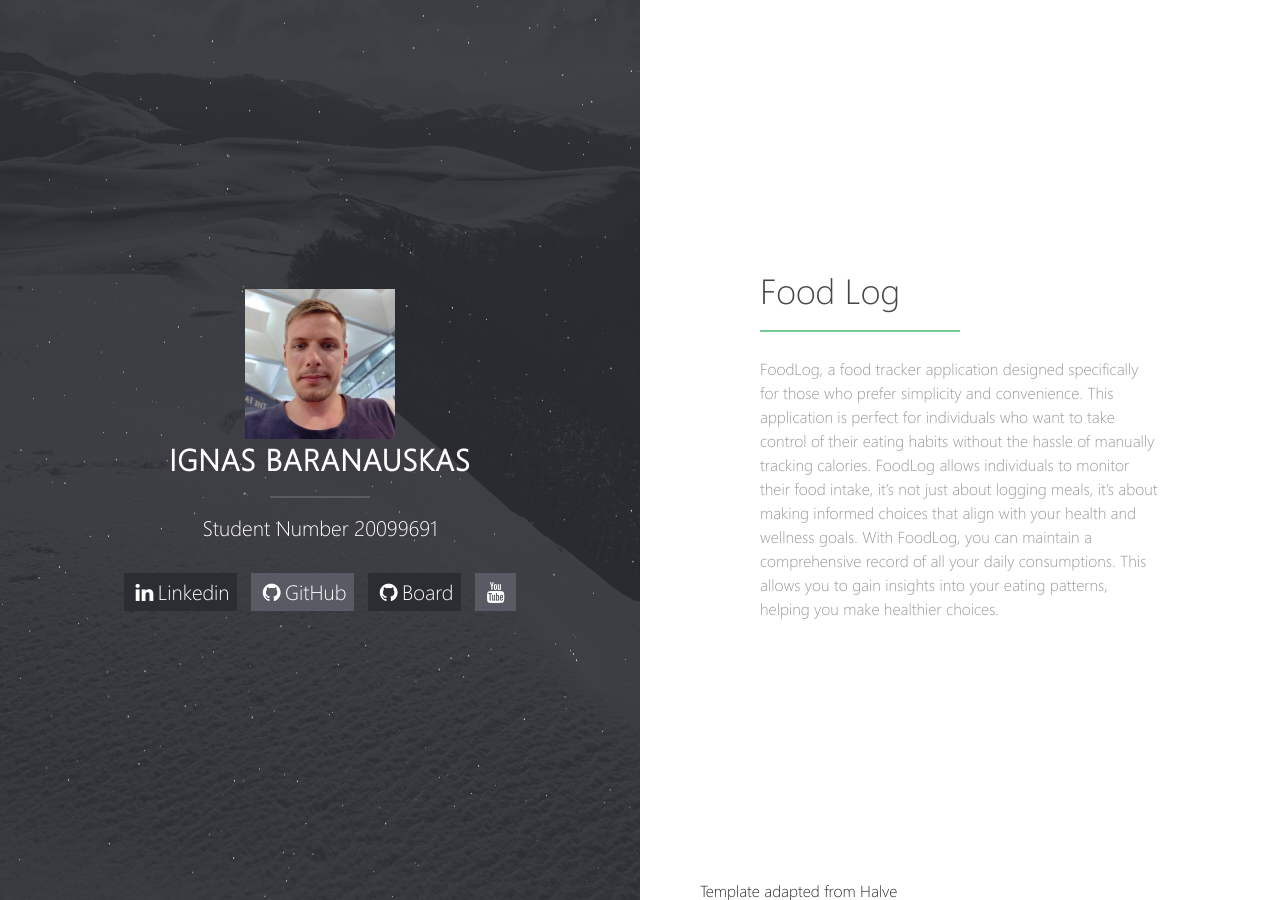
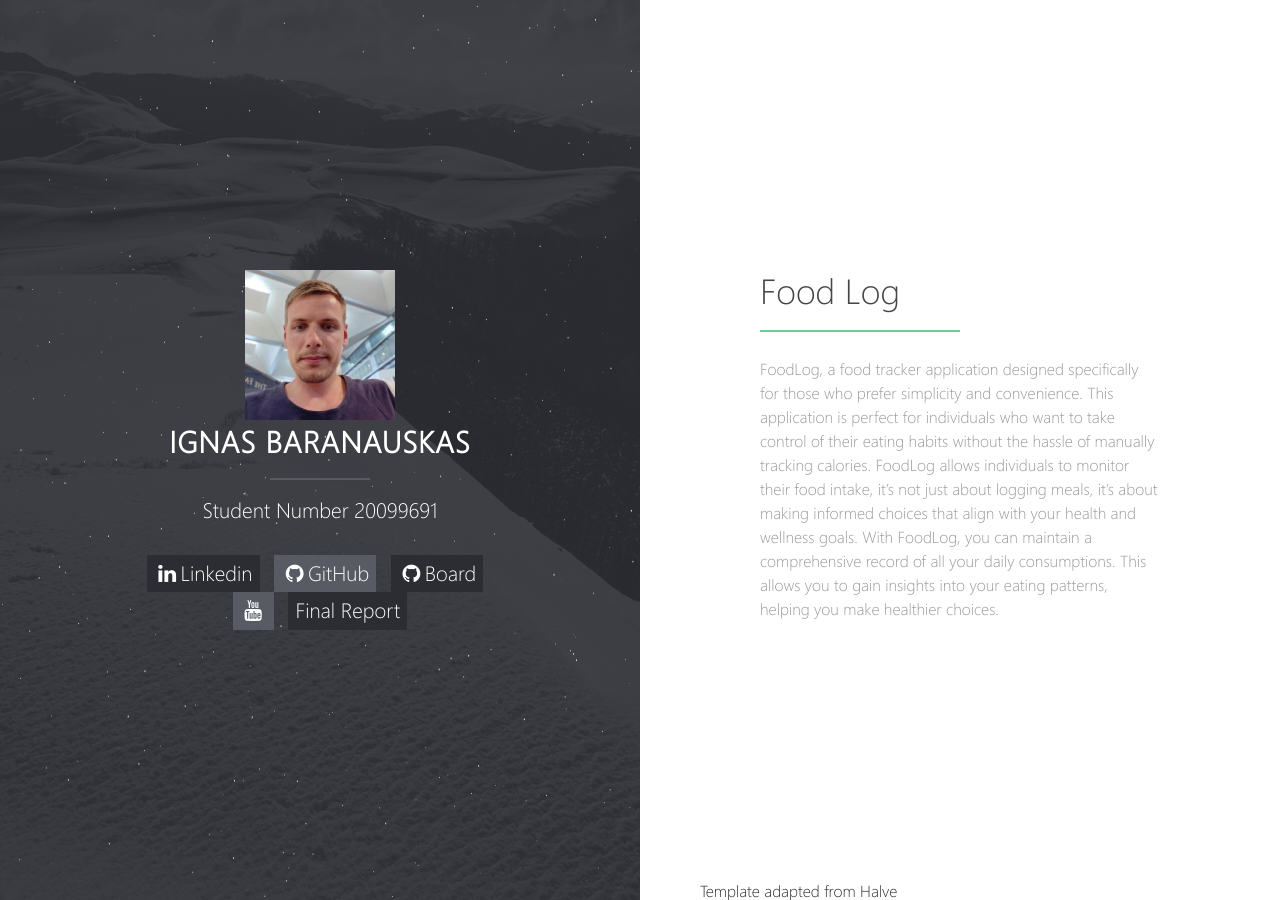
Before and after one commit to Ygnas/foodlog-project, a Jekyll site: the page built from page/index.md, in a window 1280 px wide. Built offline with Jekyll 4.4.1, drawn with Linux system fonts in a browser that asks for light colours; our own code applies the rules of GitHub Pages for plain Markdown files.

Commit message:
Final report

```diff
--- a/page/_includes/social-links.html
+++ b/page/_includes/social-links.html
@@ -25,4 +25,5 @@
   {% if site.hackernews %}<li><a class="social-btn" href="https://news.ycombinator.com/user?id={{ site.hackernews }}" target="_blank" rel="noopener noreferrer"><i class="fa fa-fw fa-hacker-news"></i></a></li>{% endif %}
   <li><a class="social-btn" href="https://github.com/users/Ygnas/projects/4/views/2" target="_blank" rel="noopener noreferrer"><i class="fa fa-fw fa-github"></i>Board</a></li>
   <li><a class="social-btn" href="https://youtu.be/zqbfgsmWyGg" target="_blank" rel="noopener noreferrer"><i class="fa fa-fw fa-youtube"></i></a></li>
+  <li><a class="social-btn" href="{{ site.url }}/assets/Ignas_Baranauskas_Food_Log_Final.pdf" target="_blank" rel="noopener noreferrer"></i>Final Report</a></li>
 </ul>
```
Also changed, not shown: 1 other file.
